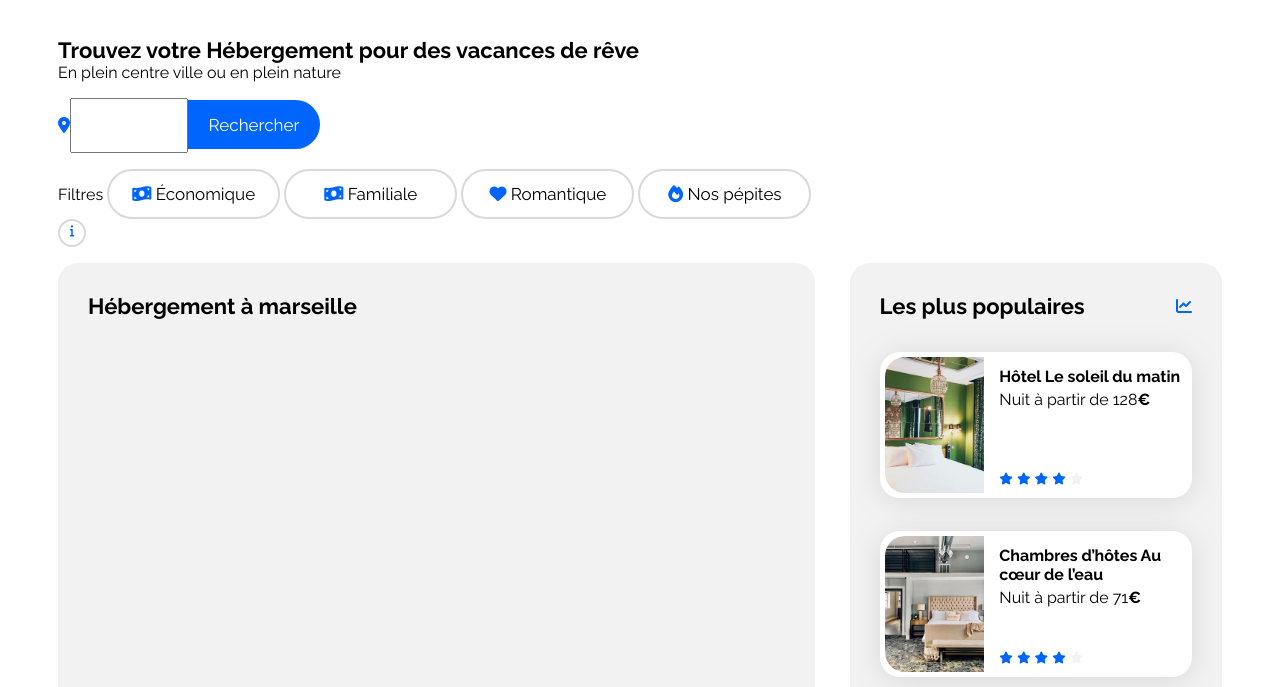
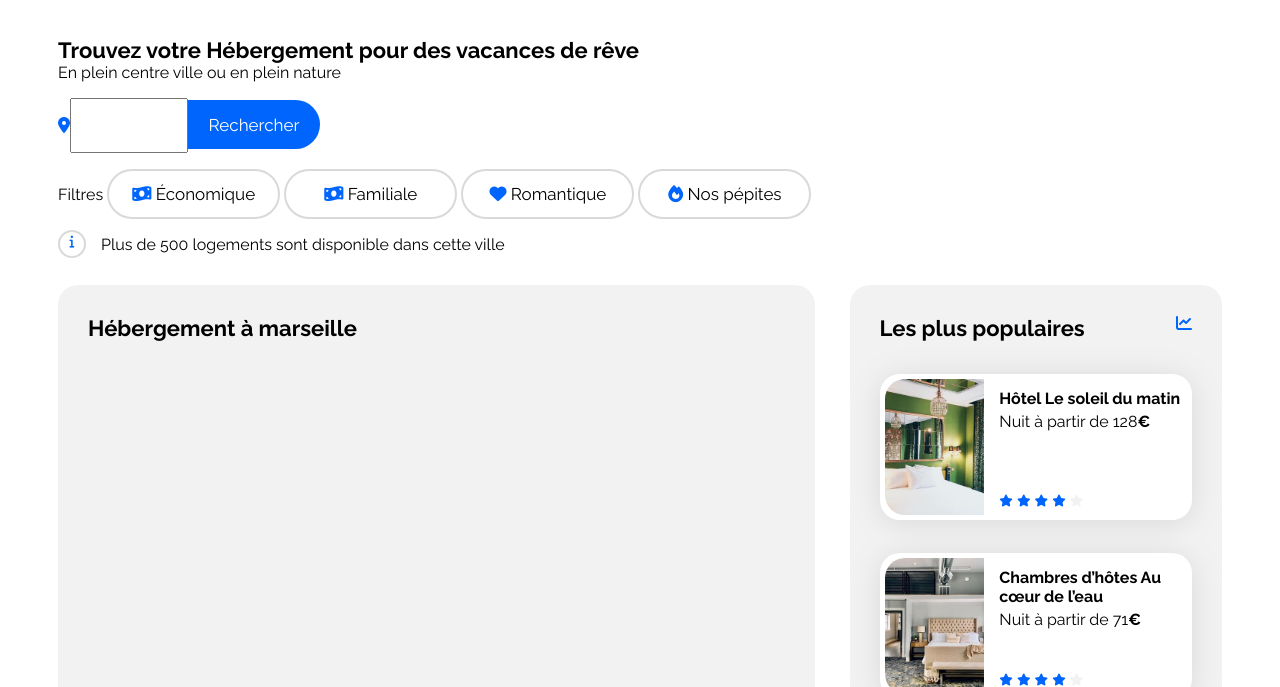
Before and after one commit to pestos/FG_P2_creez-la-page-daccueil-dune-agence-de-voyage-avec-html-css-2_2024-01-17T112426, a plain HTML site: page index.html in a window 1280 px wide. Shown: the part 113-800 px from the top of the page. Drawn offline with Linux system fonts and the light colour scheme.

Commit message:
Information + Text
Ajout du cercle information + text

```diff
--- a/css/style.css
+++ b/css/style.css
@@ -187,9 +187,6 @@ input{
 
 }
 
-.box{
-    align-items: center ;
-}
 
 .circle{
     background:white;
@@ -198,7 +195,9 @@ input{
     height:24px;
     border:2px solid #D9D9D9;
     text-align: center  ;
-  }
+    font-family: 'Raleway';font-size: 17px;
+    margin-right: 15px;
+}
 
 
 /****** Hebergements And Populaires ***********/
@@ -227,7 +226,7 @@ input{
 .populaires-title {
     display: flex;
     justify-content: space-between;
-    align-items: center;
+    vertical-align: middle;
 }
 
 .populaires-cards .card {
@@ -263,7 +262,15 @@ input{
 .populaires-cards .card-rating {
     margin-bottom: 5px;
 }
+ .information{
 
+    width: 890px;
+    height: 50px;
+    display: flex;
+    align-items: center;
+
+
+ }
 
 
 
--- a/index.html
+++ b/index.html
@@ -48,11 +48,9 @@
                     <button><i class="fa-solid fa-fire"></i> Nos pépites</i></button>
                 </div>
 
-                <div>
-                    <div class="circle">
-                     <i class="fa-solid fa-info fa-xs"></i>
-                    </div>
-
+                <div class="information">
+                    <div class="circle"><i class="fa-solid fa-info fa-xs"></i></div>
+                    <div>Plus de 500 logements sont disponible dans cette ville</div>
                 </div>
 
 
```
